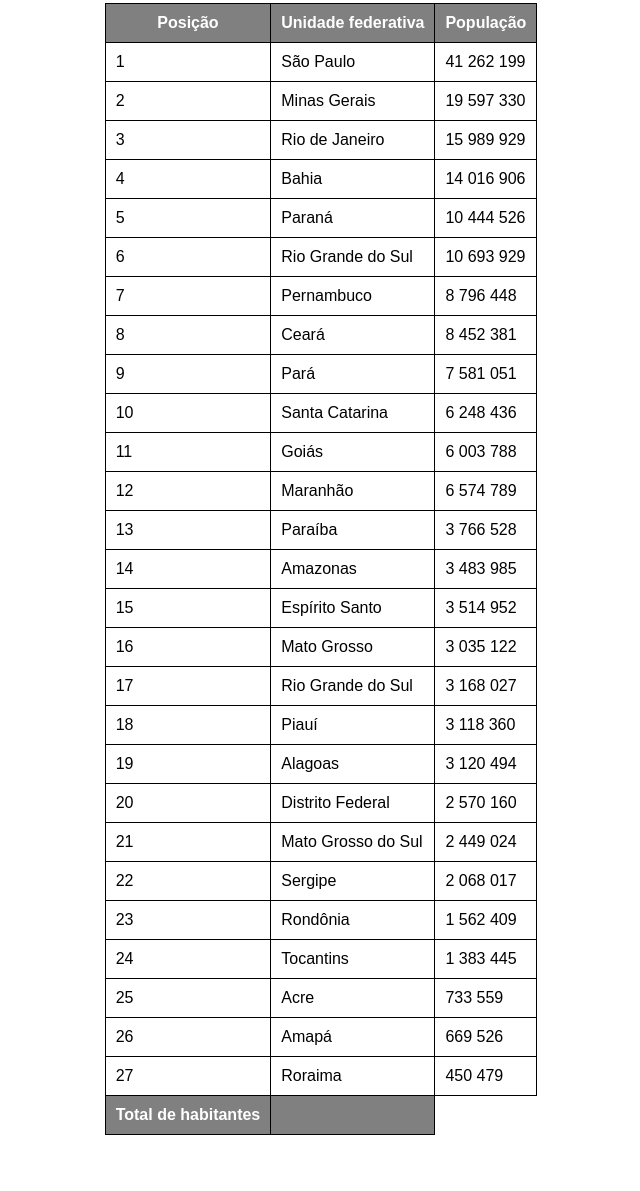
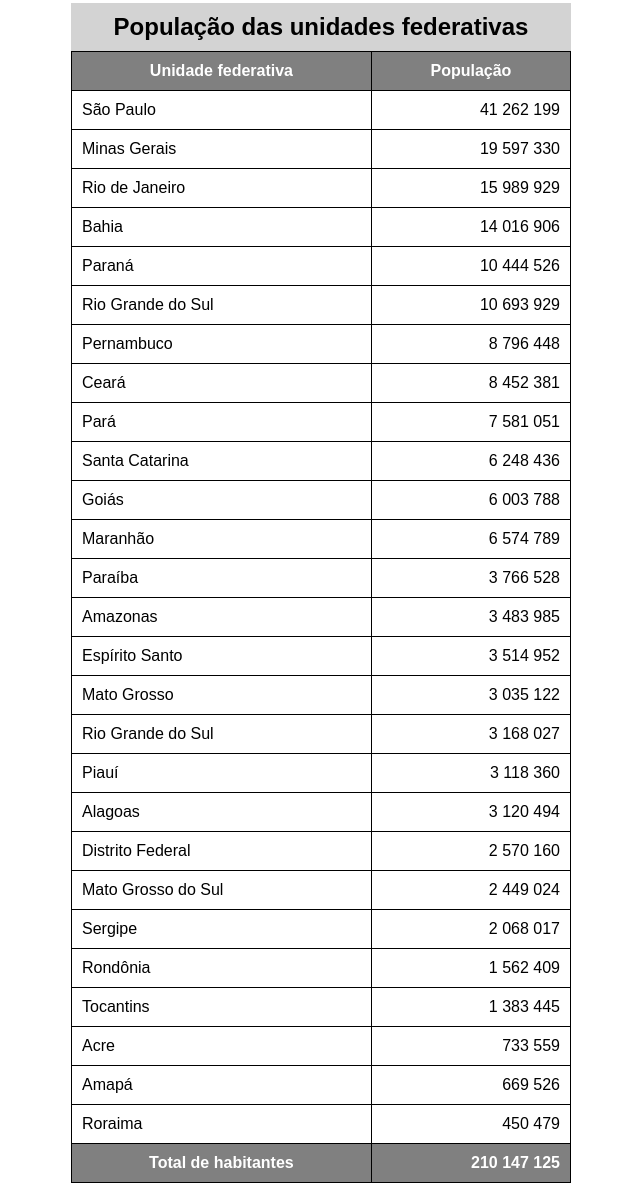
Before and after one commit to ariel-mosquera/html-css, a plain HTML site: page exercicios/ex023/tabela002.html in a window 1280 px wide. Shown: the part 77-1268 px from the top of the page, without its empty margins (319-959 px from the left). Before the commit the page ends 1220 px from the top, so only its background shows below. Drawn offline with Linux system fonts and the light colour scheme.

Commit message:
reorganização do conteudo

```diff
--- a/exercicios/ex023/tabela002.html
+++ b/exercicios/ex023/tabela002.html
@@ -12,6 +12,14 @@
         table {
             border-collapse: collapse;
             margin: auto;
+            width: 500px;
+        }
+
+        caption {
+            padding: 10px;
+            background-color: lightgray;
+            font-size: 1.5em;
+            font-weight: bold;
         }
 
         thead, tfoot {
@@ -26,6 +34,10 @@
         th, td {
             border: 1px solid black;
             padding: 10px;
+        }
+
+        .num {
+            text-align: right;
         }
 
     </style>
@@ -43,154 +55,127 @@
                 <tr> <td> <th>
     -->
     <table>
+        <caption> População das unidades federativas</caption>
         <thead>
             <tr>
-                <th id="curva1">Posição</th>
                 <th>Unidade federativa</th>
-                <th id="curva2">População</th>
+                <th>População</th>
             </tr>
         </thead>
         <tbody>
             <tr>
-                <td>1</td>
                 <td>São Paulo</td>
-                <td>41 262 199</td>
+                <td class="num">41 262 199</td>
             </tr>
             <tr>
-                <td>2</td>
                 <td>Minas Gerais</td>
-                <td>19 597 330</td>
+                <td class="num">19 597 330</td>
             </tr>
             <tr>
-                <td>3</td>
                 <td>Rio de Janeiro</td>
-                <td>15 989 929</td>
+                <td class="num">15 989 929</td>
             </tr>
             <tr>
-                <td>4</td>
                 <td>Bahia</td>
-                <td>14 016 906</td>
+                <td class="num">14 016 906</td>
             </tr>
             <tr>
-                <td>5</td>
                 <td>Paraná</td>
-                <td>10 444 526</td>
+                <td class="num">10 444 526</td>
             </tr>
             <tr>
-                <td>6</td>
                 <td>Rio Grande do Sul</td>
-                <td>10 693 929</td>
+                <td class="num">10 693 929</td>
             </tr>
             <tr>
-                <td>7</td>
                 <td>Pernambuco</td>
-                <td>8 796 448</td>
+                <td class="num">8 796 448</td>
             </tr>
             <tr>
-                <td>8</td>
                 <td>Ceará</td>
-                <td>8 452 381</td>
+                <td class="num">8 452 381</td>
             </tr>
             <tr>
-                <td>9</td>
                 <td>Pará</td>
-                <td>7 581 051</td>
+                <td class="num">7 581 051</td>
             </tr>
             <tr>
-                <td>10</td>
                 <td>Santa Catarina</td>
-                <td>6 248 436</td>
+                <td class="num">6 248 436</td>
             </tr>
             <tr>
-                <td>11</td>
                 <td>Goiás</td>
-                <td>6 003 788</td>
+                <td class="num">6 003 788</td>
             </tr>
             <tr>
-                <td>12</td>
                 <td>Maranhão</td>
-                <td>6 574 789</td>
+                <td class="num">6 574 789</td>
             </tr>
             <tr>
-                <td>13</td>
                 <td>Paraíba</td>
-                <td>3 766 528</td>
+                <td class="num">3 766 528</td>
             </tr>
             <tr>
-                <td>14</td>
                 <td>Amazonas</td>
-                <td>3 483 985</td>
+                <td class="num">3 483 985</td>
             </tr>
             <tr>
-                <td>15</td>
                 <td>Espírito Santo</td>
-                <td>3 514 952</td>
+                <td class="num">3 514 952</td>
             </tr>
             <tr>
-                <td>16</td>
                 <td>Mato Grosso</td>
-                <td>3 035 122</td>
+                <td class="num">3 035 122</td>
             </tr>
             <tr>
-                <td>17</td>
                 <td>Rio Grande do Sul</td>
-                <td>3 168 027</td>
+                <td class="num">3 168 027</td>
             </tr>
             <tr>
-                <td>18</td>
                 <td>Piauí</td>
-                <td>3 118 360</td>
+                <td class="num">3 118 360</td>
             </tr>
             <tr>
-                <td>19</td>
                 <td>Alagoas</td>
-                <td>3 120 494</td>
+                <td class="num">3 120 494</td>
             </tr>
             <tr>
-                <td>20</td>
                 <td>Distrito Federal</td>
-                <td>2 570 160</td>
+                <td class="num">2 570 160</td>
             </tr>
             <tr>
-                <td>21</td>
                 <td>Mato Grosso do Sul</td>
-                <td>2 449 024</td>
+                <td class="num">2 449 024</td>
             </tr>
             <tr>
-                <td>22</td>
                 <td>Sergipe</td>
-                <td>2 068 017</td>
+                <td class="num">2 068 017</td>
             </tr>
             <tr>
-                <td>23</td>
                 <td>Rondônia</td>
-                <td>1 562 409</td>
+                <td class="num">1 562 409</td>
             </tr>
             <tr>
-                <td>24</td>
                 <td>Tocantins</td>
-                <td>1 383 445</td>
+                <td class="num">1 383 445</td>
             </tr>
             <tr>
-                <td>25</td>
                 <td>Acre</td>
-                <td>733 559</td>
+                <td class="num">733 559</td>
             </tr>
             <tr>
-                <td>26</td>
                 <td>Amapá</td>
-                <td>669 526</td>
+                <td class="num">669 526</td>
             </tr>
             <tr>
-                <td id="curva4">27</td>
                 <td>Roraima</td>
-                <td id="curva3">450 479</td>
+                <td class="num">450 479</td>
             </tr>
         </tbody>
         <tfoot>
             <tr>
                 <th>Total de habitantes</th>
-                <td></td>
+                <td class="num"> <strong>210 147 125</strong></td>
             </tr>
         </tfoot>
     </table>
```
